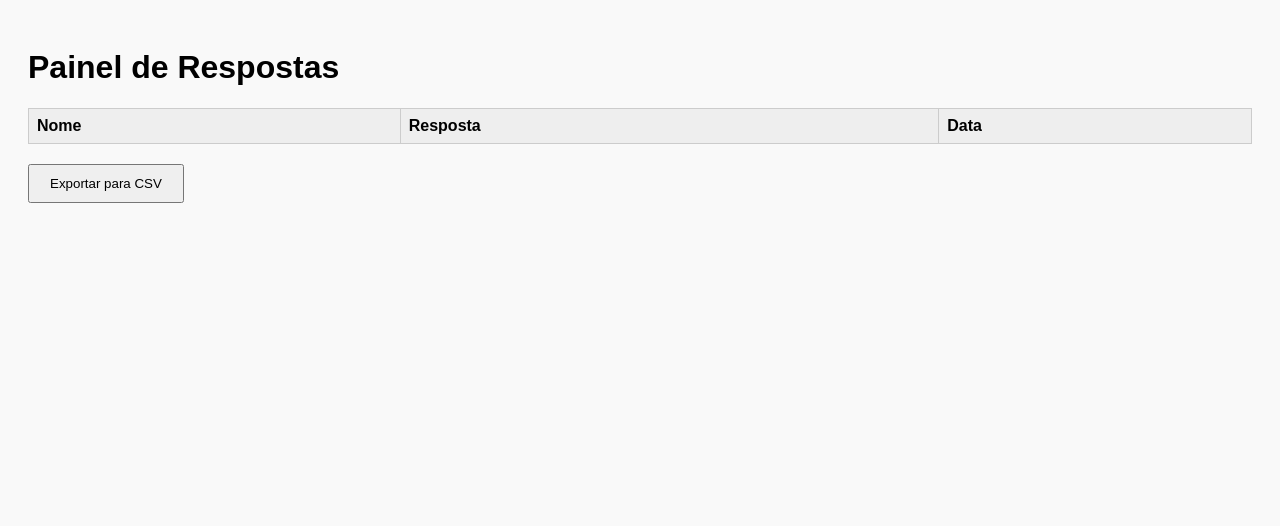
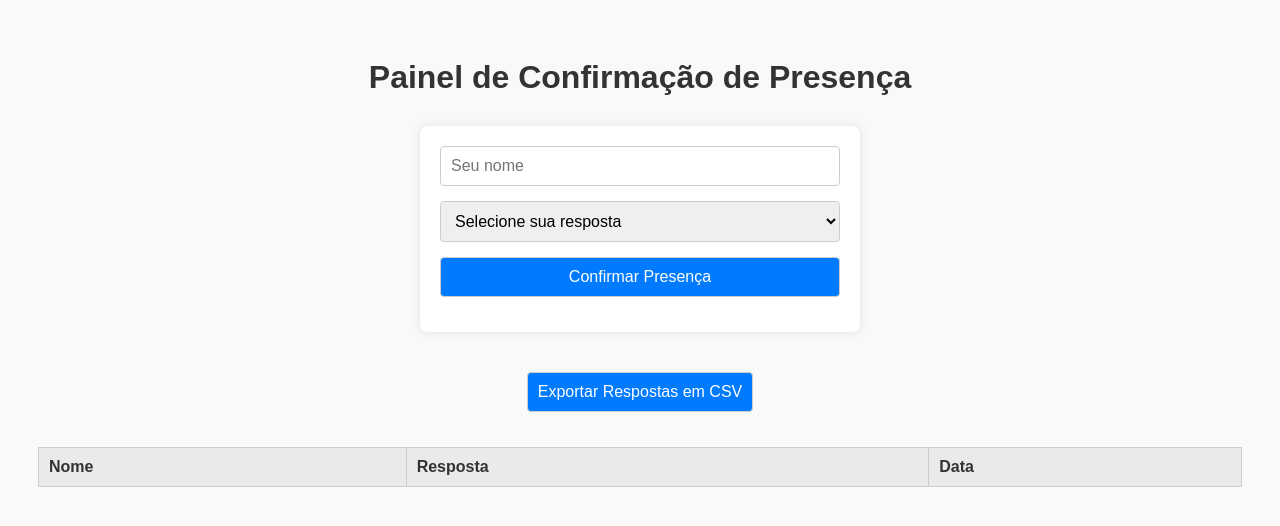
Before and after one commit to MeKathyZz/convite-backend, a website: page admin.html in a window 1280 px wide. Drawn offline with Linux system fonts and the light colour scheme; no server answers.

Commit message:
Atualiza layout do convite e corrige abertura automática

```diff
--- a/admin.html
+++ b/admin.html
@@ -1,18 +1,80 @@
 <!DOCTYPE html>
 <html lang="pt-BR">
 <head>
-  <meta charset="UTF-8" />
+  <meta charset="UTF-8">
   <title>Painel de Respostas</title>
   <style>
-    body { font-family: sans-serif; padding: 20px; background: #f9f9f9; }
-    table { width: 100%; border-collapse: collapse; margin-top: 20px; }
-    th, td { border: 1px solid #ccc; padding: 8px; text-align: left; }
-    th { background-color: #eee; }
-    button { margin-top: 20px; padding: 10px 20px; }
+    body {
+      font-family: Arial, sans-serif;
+      padding: 30px;
+      background-color: #f9f9f9;
+      color: #333;
+    }
+    h1 {
+      text-align: center;
+      margin-bottom: 30px;
+    }
+    form {
+      display: flex;
+      flex-direction: column;
+      max-width: 400px;
+      margin: 0 auto 40px auto;
+      background-color: #fff;
+      padding: 20px;
+      border-radius: 8px;
+      box-shadow: 0 0 10px rgba(0,0,0,0.1);
+    }
+    input, select, button {
+      margin-bottom: 15px;
+      padding: 10px;
+      font-size: 16px;
+      border: 1px solid #ccc;
+      border-radius: 4px;
+    }
+    button {
+      background-color: #007bff;
+      color: white;
+      cursor: pointer;
+      transition: background-color 0.3s;
+    }
+    button:hover {
+      background-color: #0056b3;
+    }
+    table {
+      width: 100%;
+      border-collapse: collapse;
+      margin-top: 20px;
+    }
+    th, td {
+      border: 1px solid #ccc;
+      padding: 10px;
+      text-align: left;
+    }
+    th {
+      background-color: #eaeaea;
+    }
+    .center {
+      text-align: center;
+    }
   </style>
 </head>
 <body>
-  <h1>Painel de Respostas</h1>
+  <h1>Painel de Confirmação de Presença</h1>
+
+  <form onsubmit="enviarResposta(event)">
+    <input type="text" id="nome" placeholder="Seu nome" required>
+    <select id="resposta" required>
+      <option value="">Selecione sua resposta</option>
+      <option value="Sim">Sim</option>
+      <option value="Não">Não</option>
+    </select>
+    <button type="submit">Confirmar Presença</button>
+  </form>
+
+  <div class="center">
+    <button onclick="exportarCSV()">Exportar Respostas em CSV</button>
+  </div>
+
   <table id="tabelaRespostas">
     <thead>
       <tr>
@@ -23,10 +85,10 @@
     </thead>
     <tbody></tbody>
   </table>
-  <button onclick="exportarCSV()">Exportar para CSV</button>
 
   <script>
-    fetch("https://convite-backend-oyla.onrender.com/api/respostas")
+    // Carrega respostas e preenche a tabela
+    fetch("https://convite-backend-61sh.onrender.com/api/respostas")
       .then(res => res.json())
       .then(dados => {
         const tbody = document.querySelector("#tabelaRespostas tbody");
@@ -37,6 +99,29 @@
         });
       });
 
+    // Envia nova resposta
+    function enviarResposta(event) {
+      event.preventDefault();
+      const nome = document.querySelector("#nome").value.trim();
+      const resposta = document.querySelector("#resposta").value;
+      const data = new Date().toISOString();
+
+      fetch("https://convite-backend-61sh.onrender.com/api/resposta", {
+        method: "POST",
+        headers: { "Content-Type": "application/json" },
+        body: JSON.stringify({ nome, resposta, data })
+      })
+      .then(res => {
+        if (res.ok) {
+          alert("Resposta enviada com sucesso!");
+          location.reload();
+        } else {
+          alert("Erro ao enviar resposta.");
+        }
+      });
+    }
+
+    // Exporta CSV da tabela
     function exportarCSV() {
       const linhas = [["Nome", "Resposta", "Data"]];
       document.querySelectorAll("#tabelaRespostas tbody tr").forEach(tr => {
```
Also changed, not shown: index.html (+3 -2 lines), script.js (+26 -8 lines), style.css (+84 -58 lines).
